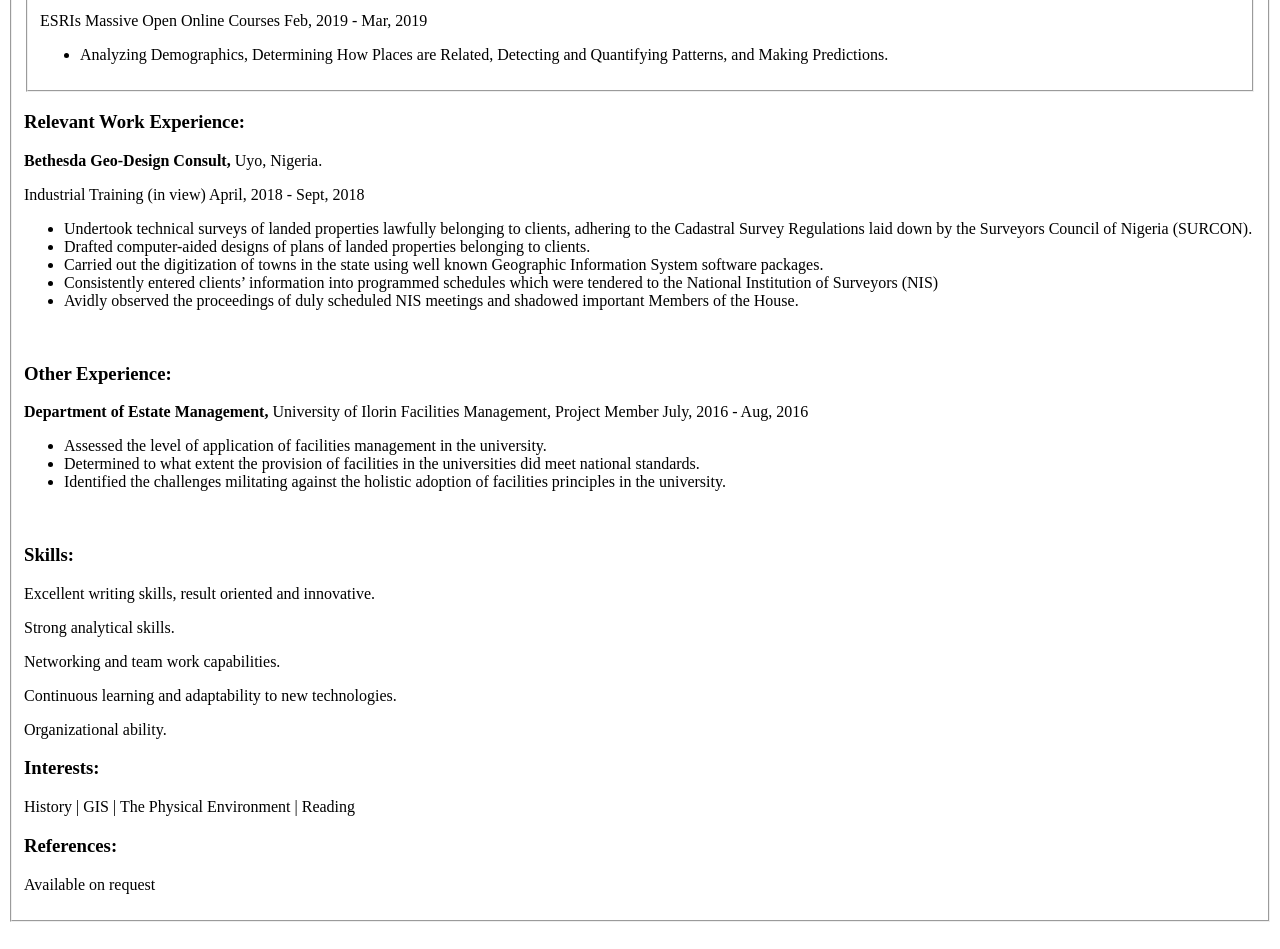
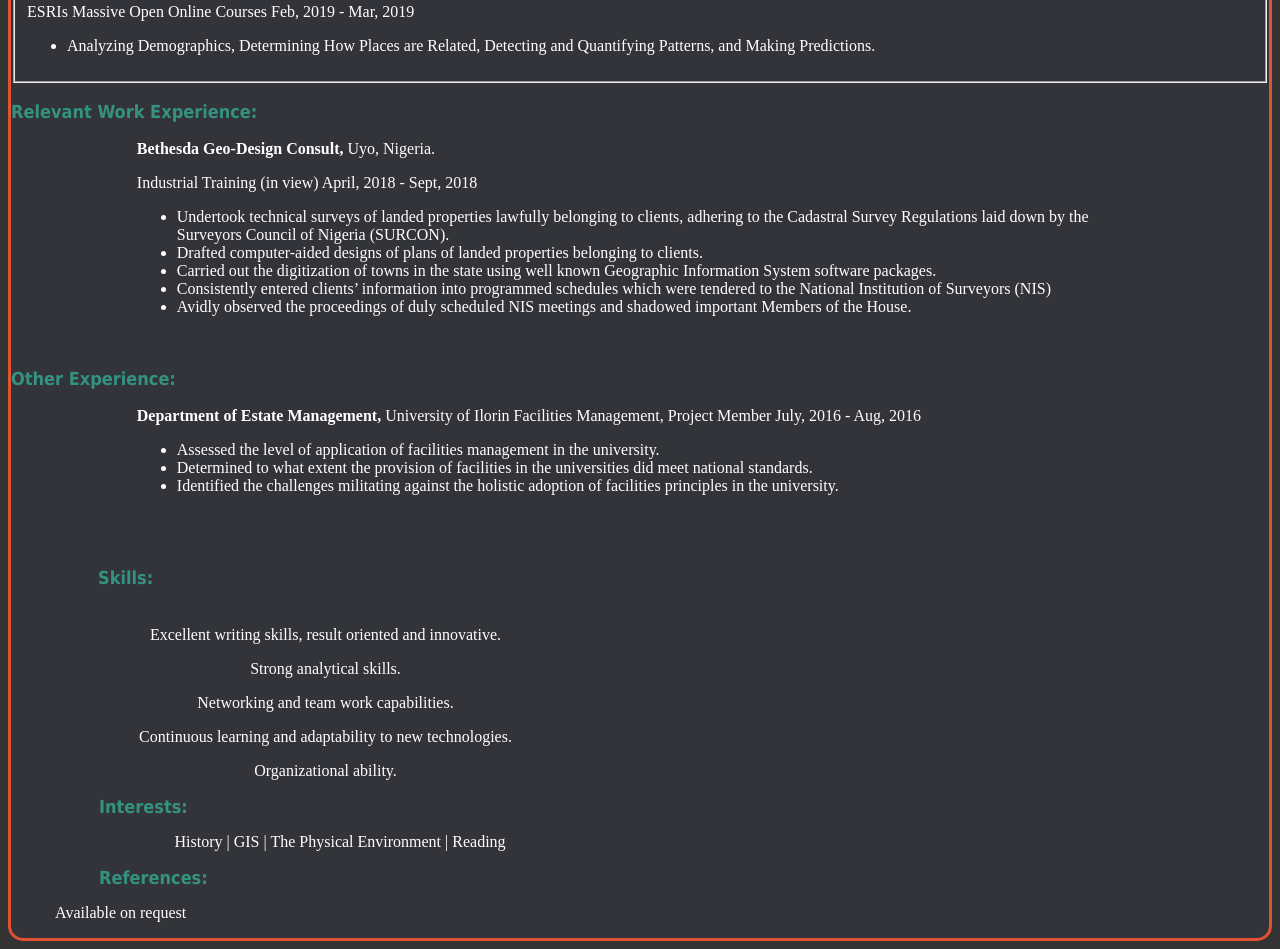
Before and after one commit to okonemman/task-2, a plain HTML site: page emmanuel.html in a window 1280 px wide. Shown: the part 796-1745 px from the top of the page. Drawn offline with Linux system fonts and the light colour scheme.

Commit message:
fortask2

```diff
--- a/emmanuel.html
+++ b/emmanuel.html
@@ -2,19 +2,21 @@
 <html>
 <head>
 	<title>My CV</title>
+	<style type="text/css">
+
+	</style>
 </head>
 <body>
-	<fieldset>
+	<div class="box-1">
 		<header>
-		<h1>
-			<center>
-				<mark>OKON, Emmanuel</mark>
-			</center>
+		<h1 style="color:linen;">
+			<center>OKON, Emmanuel</center>
 		</h1>
 		<h5>
 			<center>Mobile: 08125731969 Email: <a href="eokon87@gmail.com">eokon87@gmail.com</a></center>
 			<center>No. 5, Adedunmoye Close, Off Abdulrahman Atta Street, Offa, Kwara State.</center>
 		</h5>
+		<link rel="stylesheet" type="text/css" href="task2.css">
 		</header>
 		<header>
 			<center>
@@ -51,7 +53,7 @@
 		<h3>
 			<strong>Relevant Work Experience:</strong>
 		</h3>
-		<div>
+		<div class="container">
 			<p><strong>Bethesda Geo-Design Consult,</strong> Uyo, Nigeria.</p>
 			<p>Industrial Training (in view)                           April, 2018 - Sept, 2018</p>
 			<ul>
@@ -66,7 +68,7 @@
 		<h3>
 			<strong>Other Experience:</strong>
 		</h3>
-		<div>
+		<div class="container">
 			<p><strong>Department of Estate Management,</strong> University of Ilorin Facilities Management, Project Member July, 2016 - Aug, 2016</p>
 			<ul>
 				<li>Assessed the level of application of facilities management in the university.</li>
@@ -75,28 +77,30 @@
 			</ul>
 		</div>
 	<br>
-		<h3>
+		<h3 style="padding:20px; text-indent:5.5%;">
 			<strong>Skills:</strong>
 		</h3>
-		<section>
+		<div class="box-2">
+			<section style="text-align:center; width:50%">
 				<p>Excellent writing skills, result oriented and innovative.</p>
 				<p>Strong analytical skills.</p>
 				<p>Networking and team work capabilities.</p>
 				<p>Continuous learning and adaptability to new technologies.</p>
 				<p>Organizational ability.</p>
 			</section>
-		<h3>
+		</div>
+		<h3 style="margin:auto; text-indent:7%">
 			<strong>Interests:</strong>
 		</h3>
-		<section>
-			<p>History | GIS | The Physical Environment | Reading</p>
+		<section style="margin:auto; text-indent:7%">
+			<p style="text-indent:13%">History | GIS | The Physical Environment | Reading</p>
 		</section>
-		<h3>
+		<h3 style="margin:auto; text-indent:7%">
 			<strong>References:</strong>
 		</h3>
-		<section>
-			<p>Available on request</p>
+		<section style="margin:auto; text-indent:7%">
+			<p style="width:50%">Available on request</p>
 		</section>
-	</fieldset>
+	</div>
 </body>
 </html>
--- /dev/null
+++ b/task2.css
@@ -0,0 +1,31 @@
+body{
+	background-color:#333333;
+	color:#555555;
+	font-family: bold 16px Sans-serif, Arial;
+}
+
+.container{
+	width:80%;
+	margin:auto;
+	font-weight:normal;
+}
+
+.box-1{
+	background-color:#333439;
+	color:white;
+	font:bold;
+	border:7px #e15230 solid;
+	border-width:3px;
+	border-radius:15px;
+}
+
+h3{
+	color:#349281;
+	font-family:Tahoma, Geneva, sans-serif;
+	font-size:18px;
+	font-weight:normal;
+	margin:40;
+}
+.box-2{
+
+}
```
Lines whose indentation alone changed are shown as unchanged.
